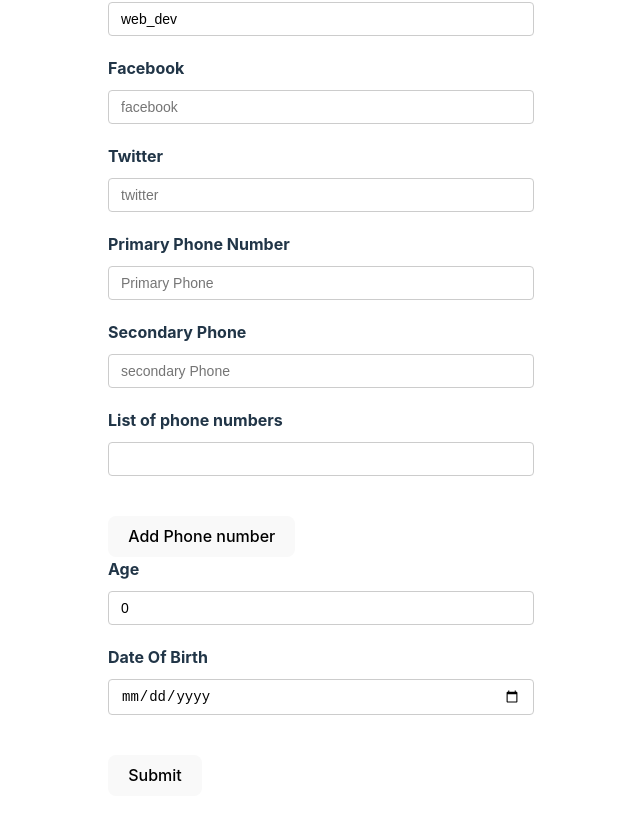
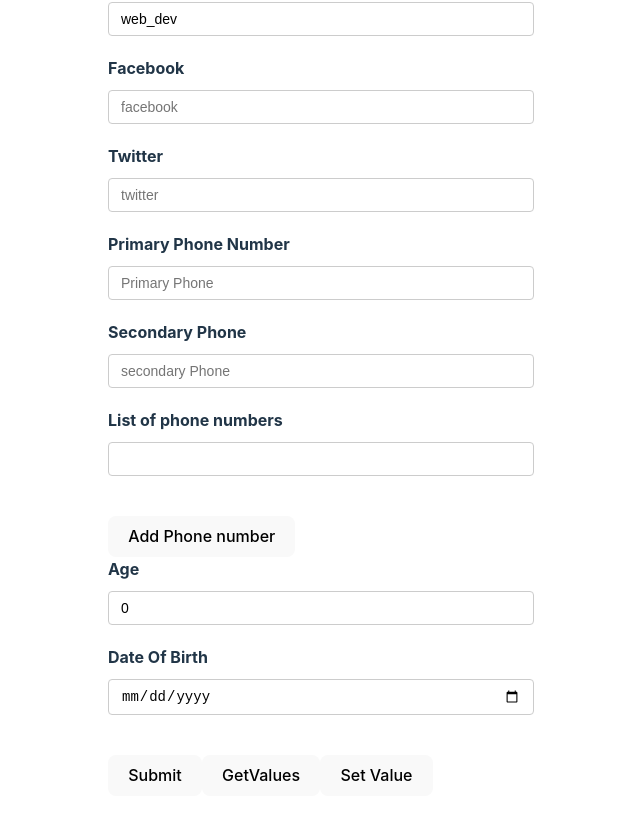
Before and after one commit to toufiq007/larning-react-hook-form, a React (Vite) app: page / in a window 1280 px wide. Shown: the part 363-1182 px from the top of the page, without its empty margins (319-959 px from the left). Built offline with nearby package versions, Linux system fonts and the light colour scheme.

Commit message:
getValues and setValue method in react-hook-form

```diff
--- a/src/components/BasicForm.tsx
+++ b/src/components/BasicForm.tsx
@@ -24,8 +24,15 @@ type FormValues = {
 
 const BasicForm = () => {
   incrementValue++;
-  const { register, control, handleSubmit, formState, watch } =
-    useForm<FormValues>({
+  const {
+    register,
+    control,
+    handleSubmit,
+    formState,
+    watch,
+    getValues,
+    setValue,
+  } = useForm<FormValues>({
     // setting default vlaues for synchorous value
     // setting default vlaues for synchorous value
     defaultValues: {
@@ -66,14 +73,24 @@ const BasicForm = () => {
   // const watchedValue = watch("username");
   // const watchForm = watch();
   // unsubscribe watch method
-  useEffect(() => {
-    const subscribe = watch((value) => {
-      console.log(value);
+  // useEffect(() => {
+  //   const subscribe = watch((value) => {
+  //     console.log(value);
+  //   });
+  //   return () => {
+  //     subscribe.unsubscribe();
+  //   };
+  // }, []);
+  const handleGetValues = () => {
+    console.log("Get values", getValues());
+  };
+  const handleSetValue = () => {
+    setValue("username", "", {
+      shouldDirty: true,
+      shouldTouch: true,
+      shouldValidate: true,
     });
-    return ()=>{
-      subscribe.unsubscribe()
-    }
-  }, [watch]);
+  };
   return (
     <div>
       <h2>Basic Form ({incrementValue})</h2>
@@ -266,6 +283,12 @@ const BasicForm = () => {
         </div>
 
         <button type="submit">Submit</button>
+        <button onClick={handleGetValues} type="button">
+          GetValues
+        </button>
+        <button onClick={handleSetValue} type="button">
+          Set Value
+        </button>
       </form>
       <DevTool control={control} />
     </div>
```
Lines whose indentation alone changed are shown as unchanged.
